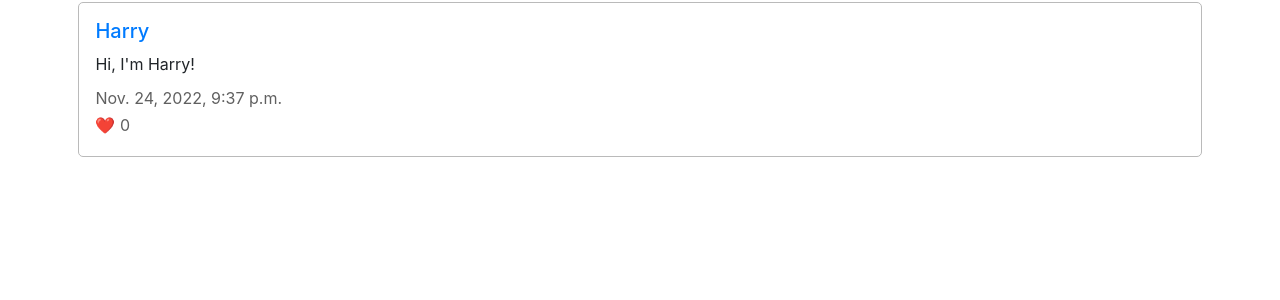
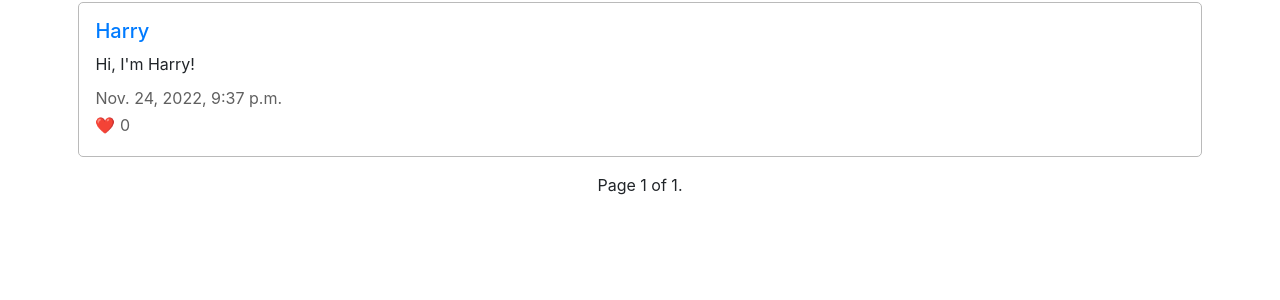
Before and after one commit to ca-Stella/cs50w-network, a Django app: page /following in a window 1280 px wide. Shown: the part 112-412 px from the top of the page. Run offline with Django 3.2, Linux system fonts and the light colour scheme; a user stored in the database is signed in; data comes from the database, SQL or seed files in the repository; both versions use the stored data as it was after the commit; data that the repository does not hold is empty; some libraries are stand-ins or nearby versions.

Commit message:
Add pagination to following webpage

```diff
--- a/network/templates/network/following.html
+++ b/network/templates/network/following.html
@@ -3,7 +3,7 @@
 {% block body %}
     <div class="all-posts">
         <h3>Following</h3>
-        {% for post in followposts %}
+        {% for post in page_obj %}
             <div class="section">
                 <h5><a href="{% url 'user' post.user %}">{{ post.user }}</a></h5>
                 <p class="post-content">{{ post.content }}</p>
@@ -12,4 +12,22 @@
             </div>
         {% endfor %}
     </div>
+
+    <div class="pagination">
+      <span class="step-links">
+          {% if page_obj.has_previous %}
+              <a href="?page=1">&laquo; first</a>
+              <a href="?page={{ page_obj.previous_page_number }}">previous</a>
+          {% endif %}
+
+          <span class="current">
+              Page {{ page_obj.number }} of {{ page_obj.paginator.num_pages }}.
+          </span>
+
+          {% if page_obj.has_next %}
+              <a href="?page={{ page_obj.next_page_number }}">next</a>
+              <a href="?page={{ page_obj.paginator.num_pages }}">last &raquo;</a>
+          {% endif %}
+      </span>
+  </div>
 {% endblock %}
--- a/network/views.py
+++ b/network/views.py
@@ -12,6 +12,8 @@ from .models import User, Post, PostForm, Follow
 def index(request):
     # Retrieve all posts in reverse chronological order
     posts = Post.objects.all().order_by('timestamp').reverse()
+
+    # Add paginator
     paginator = Paginator(posts, 10)
     page_num = request.GET.get('page')
     page_obj = paginator.get_page(page_num)
@@ -150,6 +152,12 @@ def following(request):
     # Access all posts from following users
     followposts = Post.objects.filter(user__in=following).order_by('timestamp').reverse()
 
+
+    # Add paginator
+    paginator = Paginator(followposts, 10)
+    page_num = request.GET.get('page')
+    page_obj = paginator.get_page(page_num)
+
     return render(request, "network/following.html", {
-        "followposts": followposts,
+        "page_obj": page_obj,
     })
```
Also changed, not shown: db.sqlite3.
